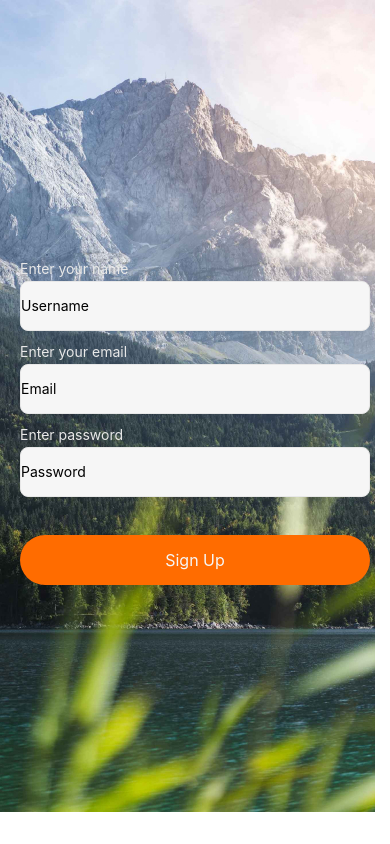
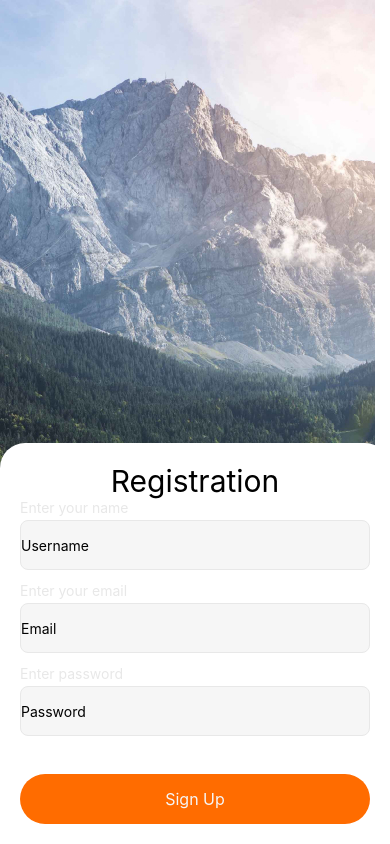
Before and after one commit to Valeriia789/hw-react-native, a React Native app: screen / in a window 390 px wide. Built offline with nearby package versions, Linux system fonts and the light colour scheme.

Commit message:
keyboardHide по кліку на екран за межами форми

```diff
--- a/Screens/RegistrationScreen.js
+++ b/Screens/RegistrationScreen.js
@@ -11,7 +11,6 @@ import {
   KeyboardAvoidingView,
   Platform,
   Alert,
-  Button,
 } from "react-native";
 
 export default function RegistrationScreen() {
@@ -19,31 +18,46 @@ export default function RegistrationScreen() {
   const [username, setUsername] = useState("");
   const [email, setEmail] = useState("");
   const [password, setPassword] = useState("");
+  const [isShowKeyboard, setIsShowKeyboard] = useState(false);
 
   const usernameHandler = (text) => setUsername(text);
   const emailHandler = (text) => setEmail(text);
   const passwordHandler = (text) => setPassword(text);
+
+  const keyboardHide = () => {
+    setIsShowKeyboard(false);
+    Keyboard.dismiss();
+  };
 
   const onRegister = () => {
     Alert.alert("Credentials", `${username} + ${email} + ${password}`);
   };
 
   return (
-    <TouchableWithoutFeedback onPress={Keyboard.dismiss}>
+    <TouchableWithoutFeedback onPress={keyboardHide}>
       <View style={styles.container}>
         <ImageBackground
           style={styles.image}
           source={require("../images/background.jpg")}
         >
-          <View style={styles.form}>
-            <KeyboardAvoidingView
-              behavior={Platform.OS == "ios" ? "padding" : "height"}
+          <KeyboardAvoidingView
+            // якщо платформа ios, KeyboardAvoidingView додасть падінг для форми на висоту клавіатури
+            // якщо платформа android, додасть просто висоту
+            behavior={Platform.OS == "ios" ? "padding" : "height"}
+          >
+            <View
+              style={{ ...styles.form, marginBottom: isShowKeyboard ? 20 : 0 }}
             >
+              <View style={styles.formHeader}>
+                <Text style={styles.formTitle}>Registration</Text>
+              </View>
+
               <View>
                 <Text style={styles.inputTitle}>Enter your name</Text>
                 <TextInput
                   value={username}
                   onChangeText={usernameHandler}
+                  onFocus={() => setIsShowKeyboard(true)}
                   placeholder="Username"
                   style={styles.input}
                   // textAlign="center"
@@ -55,6 +69,7 @@ export default function RegistrationScreen() {
                 <TextInput
                   value={email}
                   onChangeText={emailHandler}
+                  onFocus={() => setIsShowKeyboard(true)}
                   placeholder="Email"
                   style={styles.input}
                 />
@@ -65,17 +80,22 @@ export default function RegistrationScreen() {
                 <TextInput
                   value={password}
                   onChangeText={passwordHandler}
+                  onFocus={() => setIsShowKeyboard(true)}
                   placeholder="Password"
                   secureTextEntry={true}
                   style={styles.input}
                 />
               </View>
 
-              <TouchableOpacity activeOpacity={0.8} style={styles.btn}>
+              <TouchableOpacity
+                activeOpacity={0.8}
+                style={styles.btn}
+                onPress={keyboardHide}
+              >
                 <Text style={styles.btnTitle}>Sign Up</Text>
               </TouchableOpacity>
-            </KeyboardAvoidingView>
-          </View>
+            </View>
+          </KeyboardAvoidingView>
         </ImageBackground>
       </View>
     </TouchableWithoutFeedback>
@@ -83,43 +103,46 @@ export default function RegistrationScreen() {
 }
 
 const styles = StyleSheet.create({
-  // height: Platform.OS === "ios" ? 50 : 100,
-
   container: {
     flex: 1,
-    // alignItems: "center",
-    // justifyContent: "center",
-    // ...Platform.select({
-    //   ios: {
-    //     backgroundColor: "pink",
-    //   },
-    //   android: {
-    //     backgroundColor: 'lightblue',
-    //   },
-    // }),
   },
+
   image: {
     flex: 1,
     resizeMode: "cover",
-    justifyContent: "center",
+    justifyContent: "flex-end",
   },
+
   form: {
-    marginHorizontal: 20,
+    // marginHorizontal: 20,
+    padding: 20,
+    borderRadius: 25,
+    backgroundColor: "#ffffff",
   },
+
+  formHeader: {
+    alignItems: "center",
+  },
+
+  formTitle: {
+    fontSize: 30,
+    color: "#000000",
+  },
+
   inputTitle: {
     marginBottom: 4,
     color: "#E8E8E8",
   },
+
   input: {
     height: 50,
-
     marginBottom: 12,
-
     borderWidth: 1,
     borderRadius: 8,
     borderColor: "#E8E8E8",
     backgroundColor: "#F6F6F6",
   },
+
   btn: {
     justifyContent: "center",
     alignItems: "center",
@@ -128,12 +151,18 @@ const styles = StyleSheet.create({
 
     borderWidth: 1,
     borderRadius: 100,
-    borderColor: 'transparent',
+    borderColor: "transparent",
     backgroundColor: "#FF6C00",
+
+    ...Platform.select({
+      ios: {},
+      android: {},
+    }),
   },
+
   btnTitle: {
     fontSize: 16,
     fontWeight: 400,
-    color: '#F6F6F6',
-  }
+    color: "#F6F6F6",
+  },
 });
```
